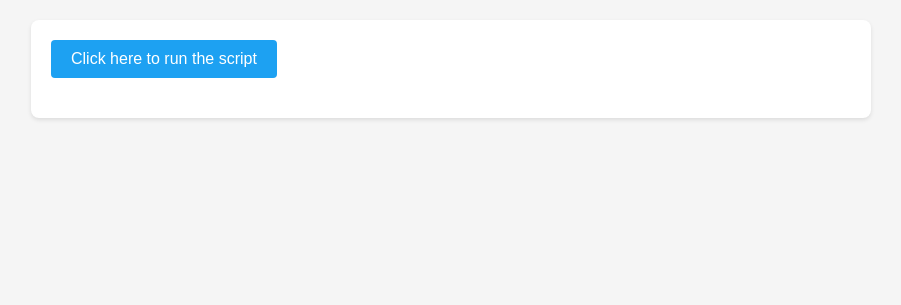
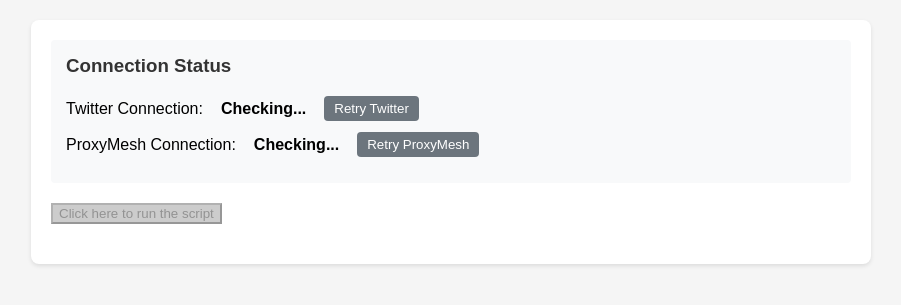
Before and after one commit to TarunSingh611/twitter-scrapper, a Flask app: page / in a window 1280 px wide. Shown: the top 305 px of the page, without its empty margins (189-1090 px from the left). Run offline with Flask 3, Linux system fonts and the light colour scheme.

Commit message:
added status check

```diff
--- a/app.py
+++ b/app.py
@@ -16,21 +16,22 @@
 def home():
     return render_template('index.html')
 
-@app.route('/run_scraper')
-def run_scraper():
-    result = scraper.get_trending_topics()
-    return jsonify({
-        'trends': [
-            result['nameoftrend1'],
-            result['nameoftrend2'],
-            result['nameoftrend3'],
-            result['nameoftrend4'],
-            result['nameoftrend5']
-        ],
-        'datetime': result['datetime'].strftime('%Y-%m-%d %H:%M:%S'),
-        'ip_address': result['ip_address'],
-        'mongodb_record': json.loads(json_util.dumps(result))
-    })
+    @app.route('/status')
+    def check_status():
+        return jsonify(scraper.get_connection_status())
+
+    @app.route('/retry_twitter')
+    def retry_twitter():
+        if scraper.driver:
+            scraper.driver.quit()
+            scraper.driver = None
+        scraper.initialize_driver_and_login()
+        return jsonify({"twitter_connected": scraper.twitter_connected})
+
+    @app.route('/retry_proxymesh')
+    def retry_proxymesh():
+        scraper.check_proxy_connection()
+        return jsonify({"proxy_connected": scraper.proxy_connected})
 
 if __name__ == '__main__':
     app.run(debug=True)
--- a/static/css/style.css
+++ b/static/css/style.css
@@ -15,17 +15,56 @@
     box-shadow: 0 2px 4px rgba(0,0,0,0.1);
 }
 
-.run-button {
-    background-color: #1da1f2;
+.status-panel {
+    margin-bottom: 20px;
+    padding: 15px;
+    background-color: #f8f9fa;
+    border-radius: 4px;
+}
+
+.status-item {
+    display: flex;
+    align-items: center;
+    margin: 10px 0;
+    gap: 10px;
+}
+
+.status-indicator {
+    padding: 4px 8px;
+    border-radius: 4px;
+    font-weight: bold;
+}
+
+.connected {
+    background-color: #28a745;
+    color: white;
+}
+
+.disconnected {
+    background-color: #dc3545;
+    color: white;
+}
+
+.retry-button {
+    background-color: #6c757d;
     color: white;
     border: none;
-    padding: 10px 20px;
+    padding: 5px 10px;
     border-radius: 4px;
     cursor: pointer;
-    font-size: 16px;
 }
 
-.run-button:hover {
+.error-message {
+    color: #dc3545;
+    margin-top: 10px;
+}
+
+.run-button:disabled {
+    background-color: #cccccc;
+    cursor: not-allowed;
+}
+
+.run-button:hover:not(:disabled) {
     background-color: #1991db;
 }
 
@@ -52,4 +91,5 @@
 
 h3, h4 {
     color: #333;
+    margin-top: 0;
 }
--- a/templates/index.html
+++ b/templates/index.html
@@ -7,32 +7,69 @@
 </head>
 <body>
     <div class="container">
-        <button onclick="runScraper()" class="run-button">Click here to run the script</button>
+        <div id="connection-status" class="status-panel">
+            <h3>Connection Status</h3>
+            <div class="status-item">
+                <span>Twitter Connection:</span>
+                <span id="twitter-status" class="status-indicator">Checking...</span>
+                <button onclick="retryTwitter()" class="retry-button">Retry Twitter</button>
+            </div>
+            <div class="status-item">
+                <span>ProxyMesh Connection:</span>
+                <span id="proxy-status" class="status-indicator">Checking...</span>
+                <button onclick="retryProxyMesh()" class="retry-button">Retry ProxyMesh</button>
+            </div>
+            <div id="error-message" class="error-message"></div>
+        </div>
+
+        <button onclick="runScraper()" id="scraper-button" class="run-button" disabled>
+            Click here to run the script
+        </button>
         <div id="results"></div>
     </div>
 
     <script>
-        function runScraper() {
-            document.getElementById('results').innerHTML = 'Loading...';
-            fetch('/run_scraper')
+        function updateConnectionStatus(status) {
+            document.getElementById('twitter-status').textContent = status.twitter_connected ? 'Connected' : 'Disconnected';
+            document.getElementById('twitter-status').className = 'status-indicator ' + (status.twitter_connected ? 'connected' : 'disconnected');
+
+            document.getElementById('proxy-status').textContent = status.proxy_connected ? 'Connected' : 'Disconnected';
+            document.getElementById('proxy-status').className = 'status-indicator ' + (status.proxy_connected ? 'connected' : 'disconnected');
+
+            document.getElementById('error-message').textContent = status.error || '';
+            document.getElementById('scraper-button').disabled = !(status.twitter_connected && status.proxy_connected);
+        }
+
+        function retryTwitter() {
+            fetch('/retry_twitter')
                 .then(response => response.json())
                 .then(data => {
-                    let html = `
-                        <h3>These are the most happening topics as on ${data.datetime}</h3>
-                        <ul>
-                            ${data.trends.map(trend => `<li>${trend}</li>`).join('')}
-                        </ul>
-                        <p>The IP address used for this query was ${data.ip_address}</p>
-                        <h4>Here's a JSON extract of this record from the MongoDB:</h4>
-                        <pre>${JSON.stringify(data.mongodb_record, null, 2)}</pre>
-                        <button onclick="runScraper()" class="run-button">Click here to run the query again</button>
-                    `;
-                    document.getElementById('results').innerHTML = html;
-                })
-                .catch(error => {
-                    document.getElementById('results').innerHTML = 'Error: ' + error;
+                    document.getElementById('twitter-status').textContent = data.twitter_connected ? 'Connected' : 'Disconnected';
+                    document.getElementById('twitter-status').className = 'status-indicator ' + (data.twitter_connected ? 'connected' : 'disconnected');
+                    checkStatus();
                 });
         }
+
+        function retryProxyMesh() {
+            fetch('/retry_proxymesh')
+                .then(response => response.json())
+                .then(data => {
+                    document.getElementById('proxy-status').textContent = data.proxy_connected ? 'Connected' : 'Disconnected';
+                    document.getElementById('proxy-status').className = 'status-indicator ' + (data.proxy_connected ? 'connected' : 'disconnected');
+                    checkStatus();
+                });
+        }
+
+        function checkStatus() {
+            fetch('/status')
+                .then(response => response.json())
+                .then(updateConnectionStatus);
+        }
+
+        // Initial status check
+        checkStatus();
+        // Check status every 30 seconds
+        setInterval(checkStatus, 30000);
     </script>
 </body>
 </html>
```
Also changed, not shown: twitter_scraper.py (+132 -34 lines).
